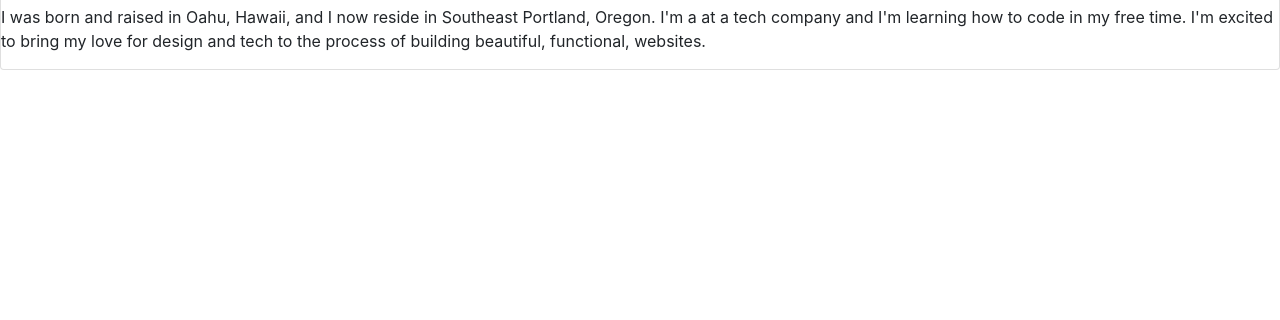
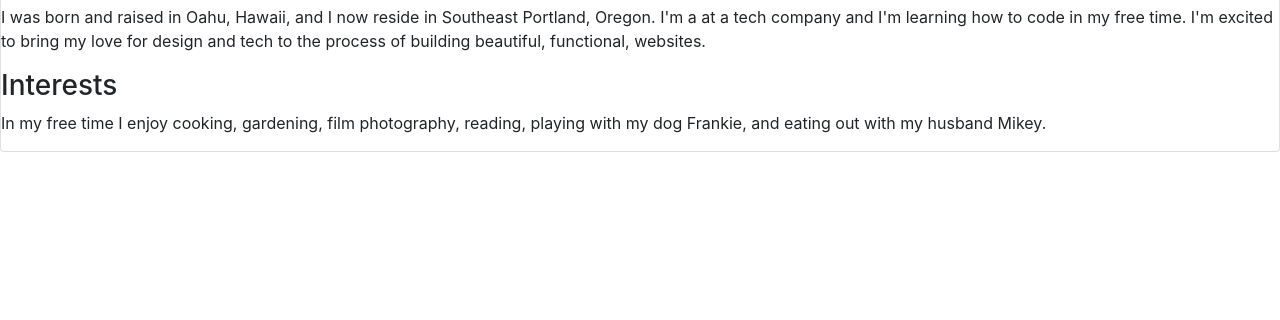
Before and after one commit to NikoRivas/Niko-Portfolio, a plain HTML site: page index.html in a window 1280 px wide. Shown: the part 480-800 px from the top of the page. Drawn offline with Linux system fonts and the light colour scheme.

Commit message:
add Interests paragraph

```diff
--- a/index.html
+++ b/index.html
@@ -22,7 +22,9 @@
       <p>I was born and raised in Oahu, Hawaii, and I now reside in Southeast Portland, Oregon. I'm a <span
           class="Customer Success Manager"></span>at a tech company and I'm learning how to code in my free time. I'm
         excited to bring my love for design and tech to the process of building beautiful, functional, websites.</p>
-
+      <h3 class="Titlecenter">Interests</h3>
+      <p>In my free time I enjoy cooking, gardening, film photography, reading, playing with my dog Frankie, and eating
+        out with my husband Mikey.</p>
 </body>
 
 
```
